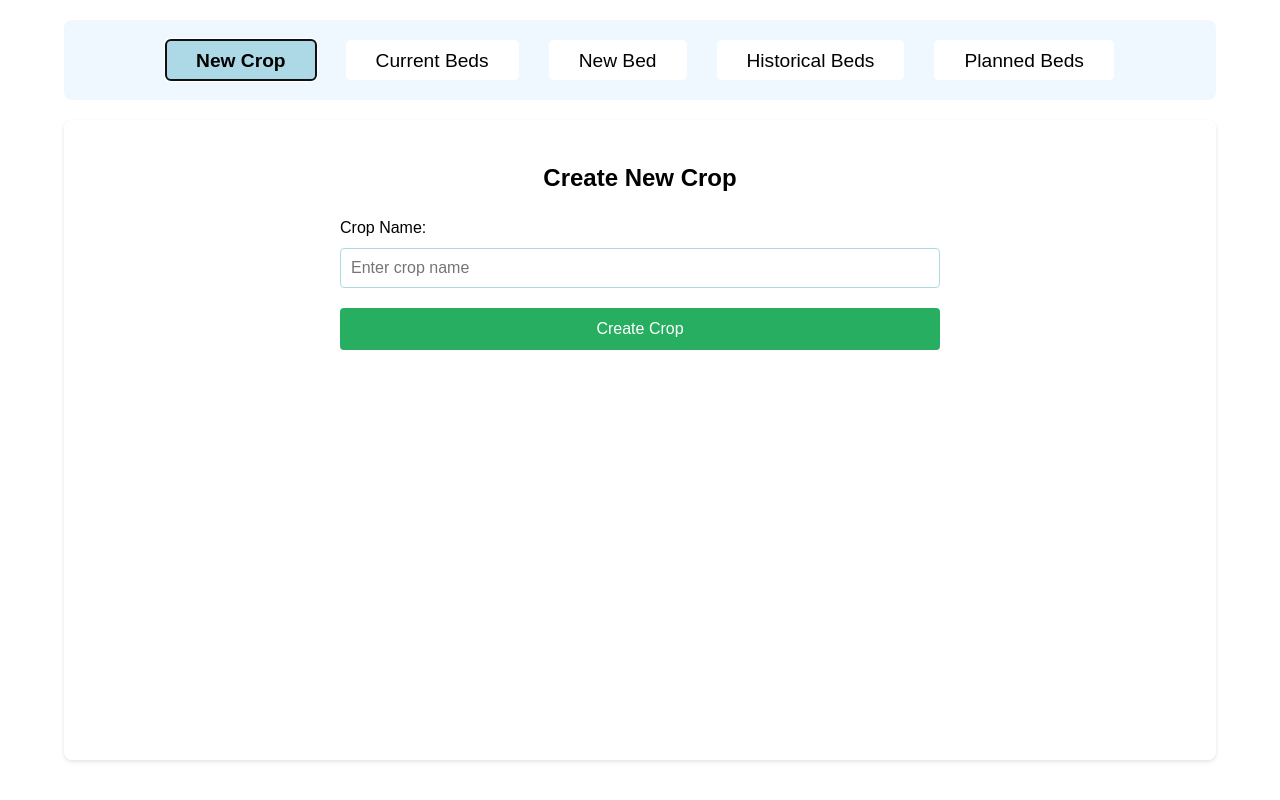
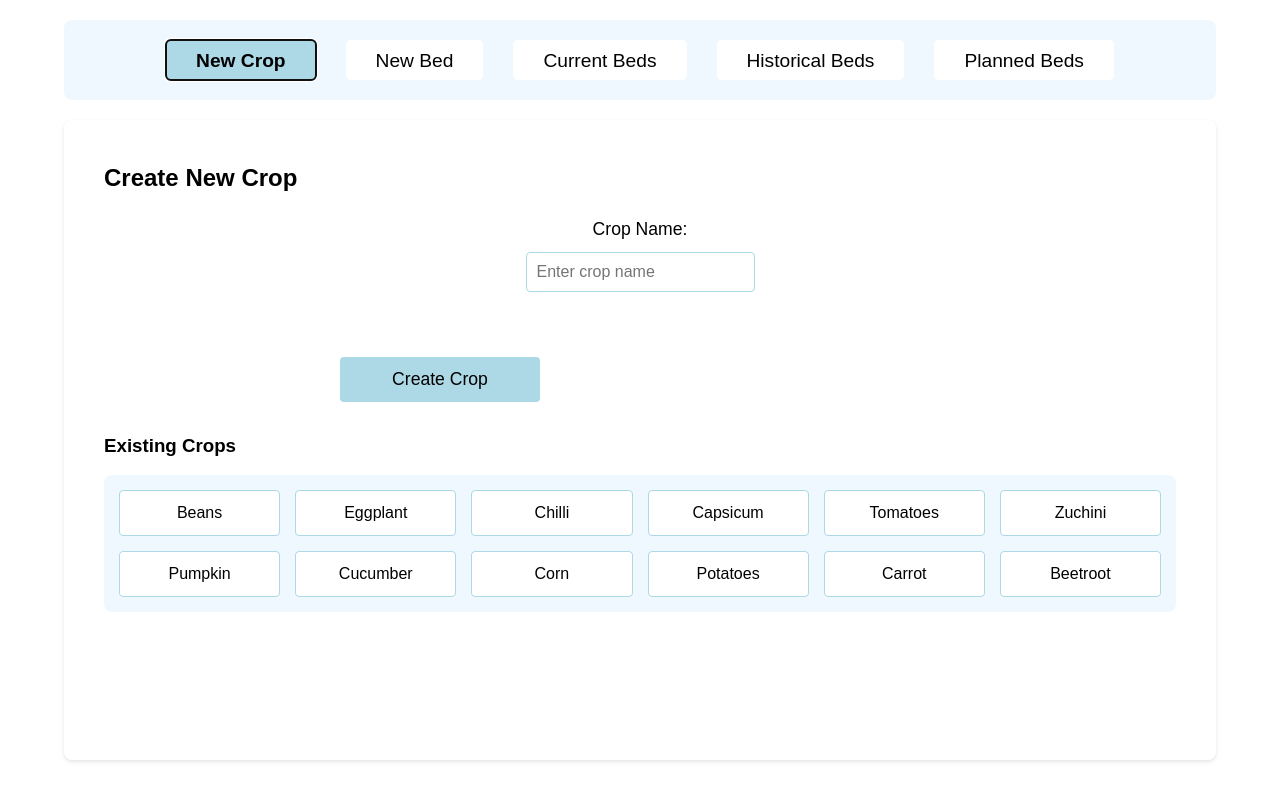
Before and after one commit to JackTouhey/crop-rotation, a React (Vite) app in the folder crop-rotation/: page / in a window 1280 px wide. Both pictures are taken after a click on the button "New Crop". Built offline with nearby package versions, Linux system fonts and the light colour scheme.

Commit message:
Updated JS classes + New Bed tab
Moved Planting fate to be an attribute of the bed not the crop, display crops for selection in New Bed, Updated New Bed styling

```diff
--- a/crop-rotation/src/App.jsx
+++ b/crop-rotation/src/App.jsx
@@ -13,8 +13,8 @@ const App = () => {
 
     const tabs = [
         { id: 'newCrop', label: 'New Crop' },
+        { id: 'newBed', label: 'New Bed' },
         { id: 'current', label: 'Current Beds' },
-        { id: 'newBed', label: 'New Bed' },
         { id: 'historical', label: 'Historical Beds' },
         { id: 'planned', label: 'Planned Beds' }
     ];
--- a/crop-rotation/src/components/NewBedTab.css
+++ b/crop-rotation/src/components/NewBedTab.css
@@ -1,43 +1,78 @@
+/* NewBedTab.css */
 .new-bed-container {
-    max-width: 600px;
-    margin: 0 auto;
+    width: 100%;
+    height: 100%;
     padding: 20px;
+    background-color: white;
+    display: flex;
+    flex-direction: column;
+    align-items: center;
 }
 
 .new-bed-title {
-    color: #2c3e50;
-    margin-bottom: 20px;
+    color: black;
+    margin-bottom: 30px;
+    font-size: 1.5rem;
+    text-align: center;
 }
 
 .new-bed-form {
+    width: 100%;
+    max-width: 800px;
     display: flex;
     flex-direction: column;
-    gap: 20px;
+    gap: 25px;
+    align-items: center;
 }
 
 .form-group {
+    width: 100%;
     display: flex;
     flex-direction: column;
-    gap: 8px;
+    gap: 10px;
+    padding-bottom: 25px;
+    border-bottom: 1px solid #add8e6;
+    align-items: center;
 }
 
+    .form-group:last-of-type {
+        border-bottom: none;
+    }
+
+    .form-group label {
+        font-size: 1.1rem;
+        color: black;
+        font-weight: 500;
+    }
+
 .bed-input,
-.year-select,
+.date-input,
 .weather-input {
-    padding: 10px;
-    border: 1px solid #bdc3c7;
+    width: 80%;
+    padding: 12px;
+    border: 2px solid #add8e6;
     border-radius: 4px;
-    font-size: 16px;
+    font-size: 1rem;
+    background-color: white;
+    color: black;
+}
+
+.date-input {
+    cursor: pointer;
+    font-family: Arial, sans-serif;
 }
 
 .weather-input {
     height: 100px;
     resize: vertical;
+    font-family: Arial, sans-serif;
 }
 
 .bed-type-options {
     display: flex;
-    gap: 20px;
+    gap: 30px;
+    justify-content: center;
+    margin: 10px 0;
 }
 
 .radio-label {
@@ -45,28 +80,78 @@
     align-items: center;
     gap: 8px;
     cursor: pointer;
+    font-size: 1rem;
+    color: black;
 }
 
+    .radio-label input[type="radio"] {
+        cursor: pointer;
+        width: 16px;
+        height: 16px;
+    }
+
+.crops-selection {
+    width: 90%;
+    display: grid;
+    grid-template-columns: repeat(auto-fill, minmax(150px, 1fr));
+    gap: 15px;
+    padding: 20px;
+    background-color: #f0f8ff;
+    border-radius: 8px;
+    justify-items: center;
+}
+
+.crop-button {
+    width: 100%;
+    padding: 10px 15px;
+    background-color: white;
+    border: 2px solid #add8e6;
+    border-radius: 4px;
+    cursor: pointer;
+    transition: all 0.3s;
+    color: black;
+    font-size: 1rem;
+    text-align: center;
+}
+
+    .crop-button:hover {
+        background-color: #e6f3ff;
+        transform: translateY(-2px);
+    }
+
+    .crop-button.selected {
+        background-color: #add8e6;
+        border-color: #87ceeb;
+        font-weight: 500;
+    }
+
 .submit-button {
+    width: 200px;
     padding: 12px 24px;
-    background-color: #27ae60;
-    color: white;
+    background-color: #add8e6;
+    color: black;
     border: none;
     border-radius: 4px;
     cursor: pointer;
-    font-size: 16px;
-    transition: background-color 0.3s;
+    font-size: 1.1rem;
+    font-weight: 500;
+    transition: all 0.3s;
+    margin-top: 20px;
 }
 
     .submit-button:hover {
-        background-color: #219a52;
+        background-color: #87ceeb;
+        transform: translateY(-2px);
     }
 
 .success-message {
     margin-top: 20px;
-    padding: 10px;
-    background-color: #d4edda;
-    color: #155724;
+    padding: 15px;
+    background-color: #f0f8ff;
+    color: black;
     border-radius: 4px;
     text-align: center;
+    font-size: 1rem;
+    width: 80%;
+    border: 1px solid #add8e6;
 }
--- a/crop-rotation/src/components/NewBedTab.jsx
+++ b/crop-rotation/src/components/NewBedTab.jsx
@@ -5,21 +5,20 @@ import './NewBedTab.css';
 
 const NewBedTab = ({ gardenManager }) => {
     const [bedName, setBedName] = useState('');
-    const [selectedYear, setSelectedYear] = useState(new Date().getFullYear());
+    const [selectedDate, setSelectedDate] = useState(new Date().toISOString().split('T')[0]);
     const [selectedCrops, setSelectedCrops] = useState(new Set());
     const [bedType, setBedType] = useState('planned');
     const [weatherDescription, setWeatherDescription] = useState('');
     const [message, setMessage] = useState('');
 
-    const years = Array.from(
-        { length: 10 },
-        (_, i) => new Date().getFullYear() - 3 + i
-    );
-
     const handleSubmit = (e) => {
         e.preventDefault();
         if (bedName.trim()) {
-            const newBed = new CropBed(bedName.trim(), selectedYear);
+            const plantingDate = new Date(selectedDate);
+            const year = plantingDate.getFullYear();
+
+            const newBed = new CropBed(bedName.trim(), year);
+            newBed.setDatePlanted(plantingDate);
             selectedCrops.forEach(crop => newBed.addCrop(crop));
 
             if (weatherDescription) {
@@ -73,17 +72,14 @@ const NewBedTab = ({ gardenManager }) => {
                 </div>
 
                 <div className="form-group">
-                    <label htmlFor="bedYear">Year:</label>
-                    <select
-                        id="bedYear"
-                        value={selectedYear}
-                        onChange={(e) => setSelectedYear(parseInt(e.target.value))}
-                        className="year-select"
-                    >
-                        {years.map(year => (
-                            <option key={year} value={year}>{year}</option>
-                        ))}
-                    </select>
+                    <label htmlFor="plantingDate">Planting Date:</label>
+                    <input
+                        type="date"
+                        id="plantingDate"
+                        value={selectedDate}
+                        onChange={(e) => setSelectedDate(e.target.value)}
+                        className="date-input"
+                    />
                 </div>
 
                 <div className="form-group">
@@ -119,6 +115,22 @@ const NewBedTab = ({ gardenManager }) => {
                     </div>
                 </div>
 
+                <div className="form-group">
+                    <label>Select Crops:</label>
+                    <div className="crops-selection">
+                        {gardenManager.getAllCrops().map((crop, index) => (
+                            <button
+                                key={index}
+                                type="button"
+                                className={`crop-button ${selectedCrops.has(crop) ? 'selected' : ''}`}
+                                onClick={() => toggleCrop(crop)}
+                            >
+                                {crop.name}
+                            </button>
+                        ))}
+                    </div>
+                </div>
+
                 {bedType === 'historical' && (
                     <div className="form-group">
                         <label htmlFor="weatherDescription">Weather Description:</label>
--- a/crop-rotation/src/components/NewCropTab.css
+++ b/crop-rotation/src/components/NewCropTab.css
@@ -9,7 +9,6 @@
 .new-crop-title {
     color: black;
     margin-bottom: 20px;
-    text-align: center;
 }
 
 .new-crop-form {
@@ -63,3 +62,30 @@
     border-radius: 4px;
     text-align: center;
 }
+
+.existing-crops {
+    margin-top: 30px;
+}
+
+    .existing-crops h3 {
+        color: black;
+        margin-bottom: 15px;
+    }
+
+.crops-list {
+    display: grid;
+    grid-template-columns: repeat(auto-fill, minmax(150px, 1fr));
+    gap: 15px;
+    padding: 15px;
+    background-color: #f0f8ff;
+    border-radius: 8px;
+}
+
+.crop-item {
+    padding: 10px;
+    background-color: white;
+    border: 1px solid #add8e6;
+    border-radius: 4px;
+    text-align: center;
+    color: black;
+}
--- a/crop-rotation/src/components/NewCropTab.jsx
+++ b/crop-rotation/src/components/NewCropTab.jsx
@@ -1,14 +1,19 @@
+// components/NewCropTab.jsx
 import React, { useState } from 'react';
+import { Crop } from '../garden-classes';
 import './NewCropTab.css';
 
 const NewCropTab = ({ gardenManager }) => {
     const [cropName, setCropName] = useState('');
     const [message, setMessage] = useState('');
+    const [crops, setCrops] = useState(gardenManager.getAllCrops());
 
     const handleSubmit = (e) => {
         e.preventDefault();
         if (cropName.trim()) {
-            const crop = new Crop(cropName.trim(), new Date());
+            const newCrop = new Crop(cropName.trim(), new Date());
+            gardenManager.addCrop(newCrop);
+            setCrops(gardenManager.getAllCrops());
             setMessage(`Crop "${cropName}" created successfully!`);
             setCropName('');
             setTimeout(() => setMessage(''), 3000);
@@ -35,6 +40,17 @@ const NewCropTab = ({ gardenManager }) => {
                 </button>
             </form>
             {message && <div className="success-message">{message}</div>}
+
+            <div className="existing-crops">
+                <h3>Existing Crops</h3>
+                <div className="crops-list">
+                    {crops.map((crop, index) => (
+                        <div key={index} className="crop-item">
+                            {crop.name}
+                        </div>
+                    ))}
+                </div>
+            </div>
         </div>
     );
 };
--- a/crop-rotation/src/garden-classes.js
+++ b/crop-rotation/src/garden-classes.js
@@ -1,8 +1,7 @@
 // Base classes representing core entities
 class Crop {
-    constructor(name, datePlanted, icon = '') {
+    constructor(name, icon = '') {
         this.name = name;
-        this.datePlanted = datePlanted;
         this.icon = icon;
         this.recipes = new Set();
     }
@@ -38,6 +37,7 @@ class CropBed {
         this.crops = new Set();
         this.success = 0; // 0-100 rating
         this.weatherDescription = '';
+        this.datePlanted = null;
     }
 
     addCrop(crop) {
@@ -54,6 +54,10 @@ class CropBed {
 
     setWeatherDescription(description) {
         this.weatherDescription = description;
+    }
+
+    setDatePlanted(date) {
+        this.datePlanted = date;
     }
 }
 
@@ -82,6 +86,9 @@ class ActiveCropBeds {
     }
 
     addBed(bed) {
+        if (!bed.datePlanted) {
+            bed.setDatePlanted(new Date());
+        }
         this.currentBeds.add(bed);
     }
 
@@ -100,6 +107,9 @@ class BedHistory {
     }
 
     addBed(bed) {
+        if (!bed.datePlanted) {
+            bed.setDatePlanted(new Date());
+        }
         this.priorBeds.push(bed);
     }
 
@@ -118,6 +128,18 @@ class GardenManager {
         this.plannedBeds = new PlannedCropBeds();
         this.activeBeds = new ActiveCropBeds();
         this.bedHistory = new BedHistory();
+        this.crops = new Set();
+
+        // Prepopulate with default crops
+        const defaultCrops = [
+            'Beans', 'Eggplant', 'Chilli', 'Capsicum', 'Tomatoes',
+            'Zuchini', 'Pumpkin', 'Cucumber', 'Corn', 'Potatoes',
+            'Carrot', 'Beetroot'
+        ];
+
+        defaultCrops.forEach(cropName => {
+            this.addCrop(new Crop(cropName));
+        });
     }
 
     // Bed management methods
@@ -128,6 +150,7 @@ class GardenManager {
     }
 
     activateBed(bed) {
+        bed.setDatePlanted(new Date());
         this.plannedBeds.removeBed(bed);
         this.activeBeds.addBed(bed);
     }
@@ -149,6 +172,14 @@ class GardenManager {
     getHistoricalBeds(year) {
         return this.bedHistory.getBedsByYear(year);
     }
+
+    addCrop(crop) {
+        this.crops.add(crop);
+    }
+
+    getAllCrops() {
+        return Array.from(this.crops);
+    }
 }
 
 export {
```
